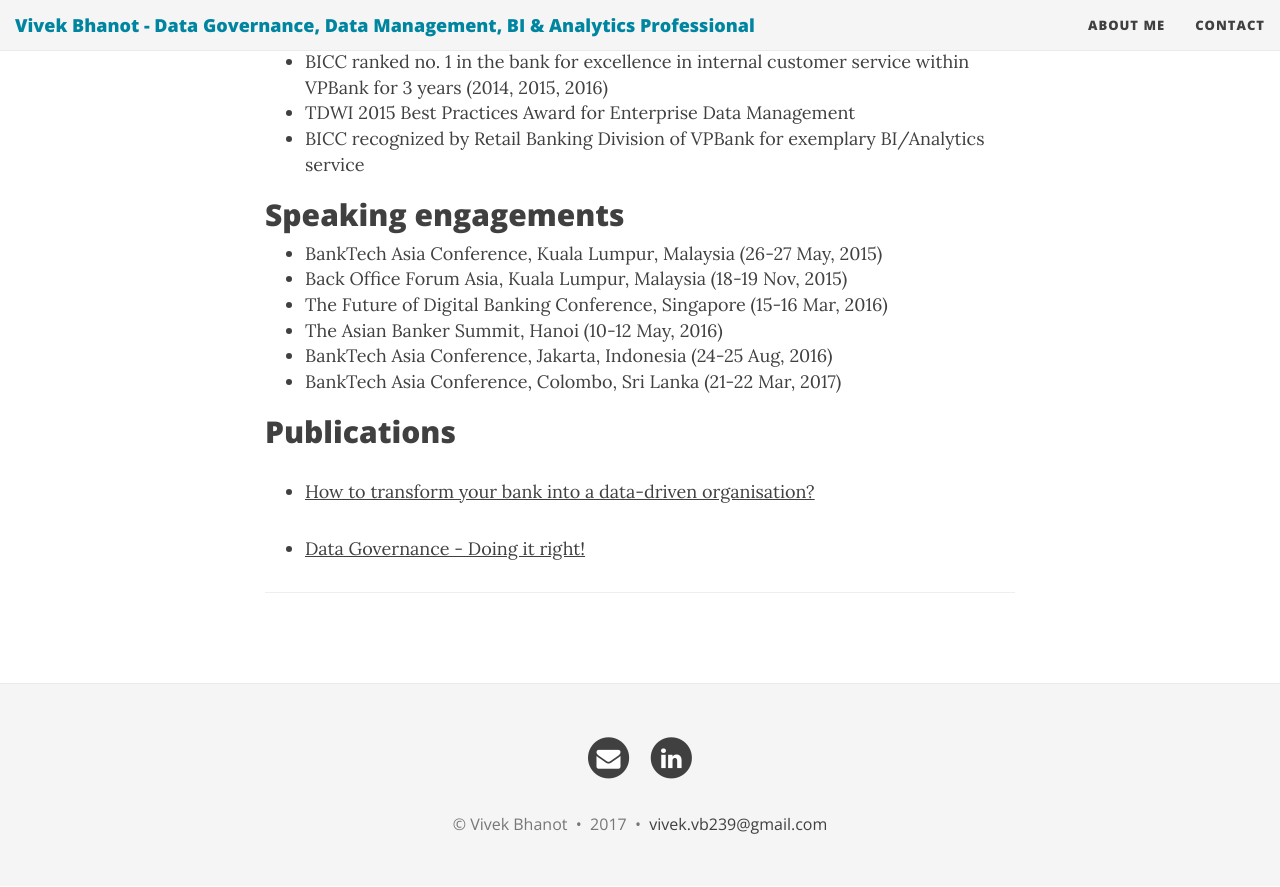
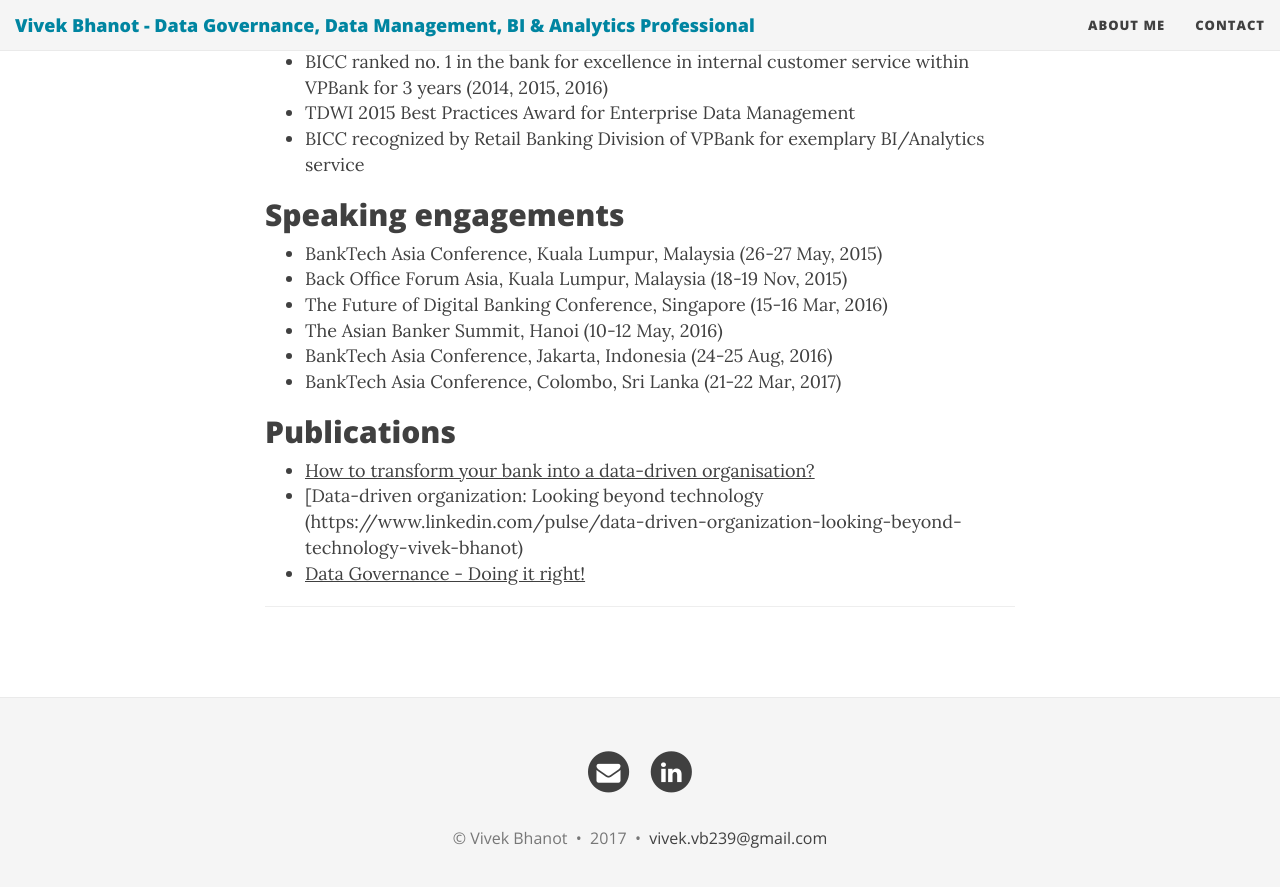
Before and after one commit to vivekbhanot/vivekbhanot.github.io, a Jekyll site: the page built from aboutme.md, in a window 1280 px wide and 900 px high, scrolled down 1037 px. Shown: the top 887 px of the window. Built offline with Jekyll 4.4.1, drawn with Linux system fonts in a browser that asks for light colours; nearby versions of some CDN libraries.

Commit message:
Update aboutme.md

```diff
--- a/aboutme.md
+++ b/aboutme.md
@@ -50,7 +50,7 @@ Vivek lives in Hanoi with his wife Nguyen Thi Thu and two daughters, Arianna & A
 ## Publications
 
 - [How to transform your bank into a data-driven organisation?](https://www.henrystewartpublications.com/jdb/v1?lipi=urn%3Ali%3Apage%3Ad_flagship3_profile_view_base%3BjDs%2BWSHaSQq%2FqxKDuy0OUA%3D%3D)
-
+- [Data-driven organization: Looking beyond technology (https://www.linkedin.com/pulse/data-driven-organization-looking-beyond-technology-vivek-bhanot)
 - [Data Governance - Doing it right!](https://www.linkedin.com/pulse/data-governance-doing-right-vivek-bhanot)
 
 ---
```
